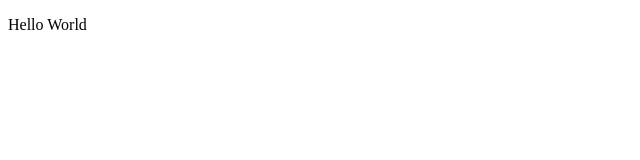
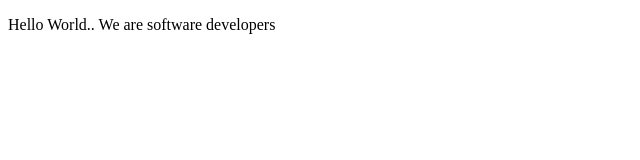
Before and after one commit to RudoChitsa/Desmond-Rudo, a plain HTML site: page index.html in a window 1280 px wide. Shown: the whole page, without its empty margins (0-640 px from the left). Drawn offline with Linux system fonts and the light colour scheme.

Commit message:
added a line

```diff
--- a/index.html
+++ b/index.html
@@ -7,7 +7,7 @@
   </head>
 
   <body>
-    <p>Hello World</p>
+    <p>Hello World.. We are software developers</p>
     <script src="https://cdn.freecodecamp.org/testable-projects-fcc/v1/bundle.js"></script>
 
     <!--
```
